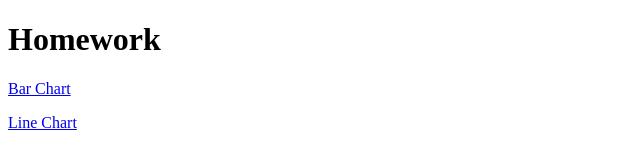
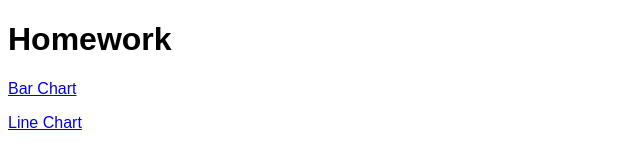
Before and after one commit to seangreene/dataviz-home, a plain HTML site: page index.html in a window 1280 px wide. Shown: the whole page, without its empty margins (0-640 px from the left). Drawn offline with Linux system fonts and the light colour scheme.

Commit message:
Update index.html

```diff
--- a/index.html
+++ b/index.html
@@ -9,6 +9,12 @@
 	<meta name="author" content="Sean Greene">
 	<!-- Date: 2013-09-05 -->
 </head>
+
+<style>
+	body {
+		font-family: Arial;
+	}
+</style>
 <body>
 
 <h1>Homework</h1>
```
